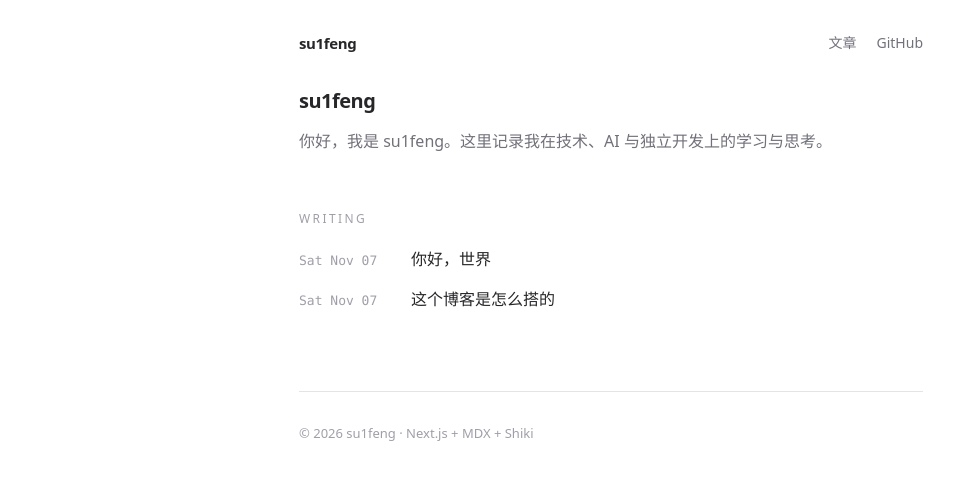
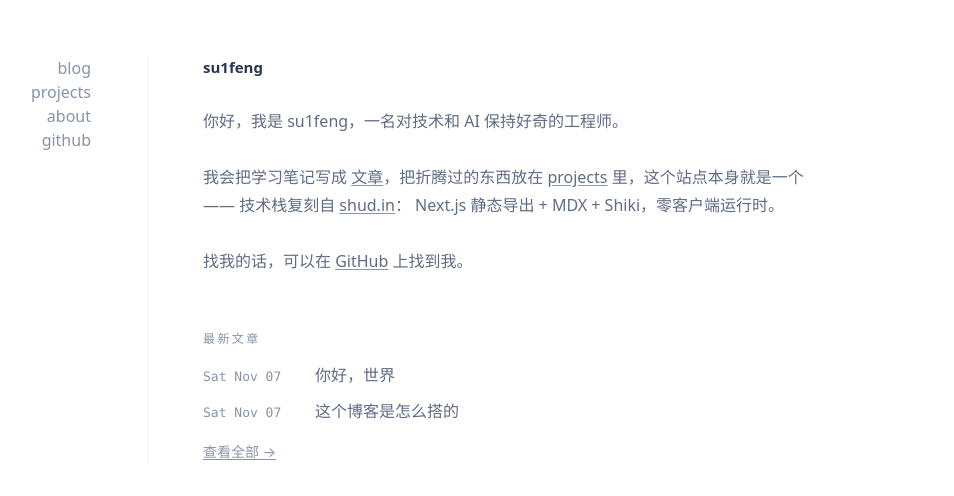
Before and after one commit to su1feng/su1feng.github.io, a Next.js app: page / in a window 1280 px wide. Shown: the top 496 px of the page, without its empty margins (29-983 px from the left). Built offline with nearby package versions, Linux system fonts and the light colour scheme.

Commit message:
refactor: shud.in layout — left-aligned flex + side nav + rurikon palette, add blog/projects/about pages

```diff
--- /dev/null
+++ b/app/about/page.tsx
@@ -0,0 +1,42 @@
+export const metadata = {
+  title: 'about',
+}
+
+export default function AboutPage() {
+  return (
+    <>
+      <h1 className="mb-7 text-[15px] font-semibold text-[var(--fg-strong)] text-balance">
+        about
+      </h1>
+
+      <p className="mt-7 leading-7">
+        我是 su1feng，工程师，关注 Web 开发、AI 工具链与独立开发。
+      </p>
+
+      <p className="mt-7 leading-7">
+        这个博客用来沉淀学习和思考——写下来的过程本身就是最好的复习。
+      </p>
+
+      <p className="mt-7 leading-7">
+        关于本站的技术实现，见文章
+        <a href="/posts/build-this-blog" className="underline underline-offset-2 decoration-[var(--fg-muted)] hover:decoration-[var(--fg-strong)]">
+          「这个博客是怎么搭的」
+        </a>
+        。
+      </p>
+
+      <p className="mt-7 leading-7">
+        联系方式：
+        <a
+          href="https://github.com/su1feng"
+          target="_blank"
+          rel="noreferrer"
+          className="underline underline-offset-2 decoration-[var(--fg-muted)] hover:decoration-[var(--fg-strong)]"
+        >
+          GitHub
+        </a>
+        。
+      </p>
+    </>
+  )
+}
--- /dev/null
+++ b/app/blog/page.tsx
@@ -0,0 +1,38 @@
+import Link from 'next/link'
+import { getAllPosts } from '@/lib/posts'
+
+export const metadata = {
+  title: 'blog',
+}
+
+export default function BlogPage() {
+  const posts = getAllPosts()
+
+  return (
+    <>
+      <h1 className="mb-7 text-[15px] font-semibold text-[var(--fg-strong)] text-balance">
+        blog
+      </h1>
+      <ul className="space-y-3">
+        {posts.map(({ slug, title, date, description }) => (
+          <li key={slug} className="flex items-baseline gap-4">
+            <time className="w-24 shrink-0 font-mono text-[13px] text-[var(--fg-muted)]">
+              {date}
+            </time>
+            <div>
+              <Link
+                href={`/posts/${slug}`}
+                className="underline-offset-2 hover:underline"
+              >
+                {title}
+              </Link>
+              {description && (
+                <p className="mt-0.5 text-sm text-[var(--fg-muted)]">{description}</p>
+              )}
+            </div>
+          </li>
+        ))}
+      </ul>
+    </>
+  )
+}
--- /dev/null
+++ b/app/components/nav.tsx
@@ -0,0 +1,44 @@
+'use client'
+
+import Link from 'next/link'
+import { usePathname } from 'next/navigation'
+
+const items = [
+  { href: '/blog', label: 'blog' },
+  { href: '/projects', label: 'projects' },
+  { href: '/about', label: 'about' },
+  { href: 'https://github.com/su1feng', label: 'github', external: true },
+]
+
+export function Nav() {
+  const pathname = usePathname()
+
+  return (
+    <nav className="w-full md:w-16 md:mr-6 lg:mr-10 xl:mr-14 shrink-0">
+      <ul className="mb-6 flex gap-3 justify-end lowercase md:mb-0 md:block md:sticky md:top-14 md:text-right">
+        {items.map(({ href, label, external }) => {
+          const active =
+            !external && (href === '/' ? pathname === '/' : pathname.startsWith(href))
+          return (
+            <li
+              key={href}
+              className={
+                active
+                  ? 'font-medium text-[var(--fg-strong)] -mx-2 px-2'
+                  : 'text-[var(--fg-muted)] hover:text-[var(--fg)] transition-colors -mx-2 px-2'
+              }
+            >
+              {external ? (
+                <a href={href} target="_blank" rel="noreferrer">
+                  {label}
+                </a>
+              ) : (
+                <Link href={href}>{label}</Link>
+              )}
+            </li>
+          )
+        })}
+      </ul>
+    </nav>
+  )
+}
--- a/app/globals.css
+++ b/app/globals.css
@@ -1,7 +1,36 @@
 @import "tailwindcss";
+
+/* ---- 瑠璃紺（rurikon）色板，参考 shud.in 的藏青基调 ---- */
+
+@theme {
+  --color-rurikon-200: #d7dee9;
+  --color-rurikon-300: #b8c4d6;
+  --color-rurikon-400: #8794ab;
+  --color-rurikon-500: #5f6c85;
+  --color-rurikon-600: #414e68;
+  --color-rurikon-800: #2b3450;
+  --color-rurikon-border: #e4e8ef;
+}
 
 :root {
   color-scheme: light dark;
+  --bg: #ffffff;
+  --fg-strong: #2b3450;
+  --fg: #5f6c85;
+  --fg-muted: #8794ab;
+  --border: #e4e8ef;
+  --code-bg: #f5f7fa;
+}
+
+@media (prefers-color-scheme: dark) {
+  :root {
+    --bg: #10131b;
+    --fg-strong: #c7d0e0;
+    --fg: #94a0b8;
+    --fg-muted: #5b6478;
+    --border: #232838;
+    --code-bg: #1a1f2c;
+  }
 }
 
 html {
@@ -9,27 +38,20 @@ html {
 }
 
 body {
-  background: #ffffff;
-  color: #27272a;
+  background: var(--bg);
+  color: var(--fg);
   -webkit-font-smoothing: antialiased;
   font-family:
-    ui-sans-serif, system-ui, -apple-system, "Segoe UI", Roboto,
+    ui-sans-serif, system-ui, -apple-system, "Segoe UI", Inter, Roboto,
     "Helvetica Neue", "PingFang SC", "Hiragino Sans GB", "Microsoft YaHei",
     sans-serif;
 }
 
-@media (prefers-color-scheme: dark) {
-  body {
-    background: #09090b;
-    color: #e4e4e7;
-  }
+::selection {
+  background: rgba(65, 78, 104, 0.15);
 }
 
-::selection {
-  background: rgba(39, 39, 42, 0.12);
-}
-
-/* ---- 文章排版（不引 typography 插件，保持零多余依赖） ---- */
+/* ---- 文章排版 ---- */
 
 .prose {
   font-size: 15.5px;
@@ -45,29 +67,25 @@ body {
   font-size: 1.3em;
   font-weight: 600;
   letter-spacing: -0.01em;
+  color: var(--fg-strong);
 }
 
 .prose h3 {
   margin: 1.8em 0 0.6em;
   font-size: 1.1em;
   font-weight: 600;
+  color: var(--fg-strong);
 }
 
 .prose a {
   color: inherit;
   text-decoration: underline;
-  text-underline-offset: 3px;
-  text-decoration-color: #a1a1aa;
+  text-underline-offset: 2px;
+  text-decoration-color: var(--fg-muted);
 }
 
 .prose a:hover {
-  text-decoration-color: #27272a;
-}
-
-@media (prefers-color-scheme: dark) {
-  .prose a:hover {
-    text-decoration-color: #e4e4e7;
-  }
+  text-decoration-color: var(--fg-strong);
 }
 
 .prose ul {
@@ -89,21 +107,15 @@ body {
 .prose blockquote {
   margin: 1.3em 0;
   padding-left: 1em;
-  border-left: 3px solid #d4d4d8;
-  color: #71717a;
-}
-
-@media (prefers-color-scheme: dark) {
-  .prose blockquote {
-    border-left-color: #3f3f46;
-    color: #a1a1aa;
-  }
+  border-left: 3px solid var(--border);
+  color: var(--fg-muted);
 }
 
 .prose code {
-  font-family: ui-monospace, "SF Mono", SFMono-Regular, Consolas, monospace;
+  font-family: ui-monospace, "SF Mono", SFMono-Regular, Consolas, "JetBrains Mono",
+    monospace;
   font-size: 0.86em;
-  background: #f4f4f5;
+  background: var(--code-bg);
   padding: 0.15em 0.4em;
   border-radius: 5px;
 }
@@ -126,13 +138,7 @@ body {
 .prose hr {
   margin: 2.5em 0;
   border: 0;
-  border-top: 1px solid #e4e4e7;
-}
-
-@media (prefers-color-scheme: dark) {
-  .prose hr {
-    border-top-color: #27272a;
-  }
+  border-top: 1px solid var(--border);
 }
 
 .prose img {
--- a/app/layout.tsx
+++ b/app/layout.tsx
@@ -1,5 +1,6 @@
 import type { Metadata } from 'next'
 import Link from 'next/link'
+import { Nav } from './components/nav'
 import './globals.css'
 
 export const metadata: Metadata = {
@@ -17,33 +18,23 @@ export default function RootLayout({
 }) {
   return (
     <html lang="zh-CN">
-      <body>
-        <div className="mx-auto max-w-2xl px-6">
-          <header className="flex items-center justify-between py-8 text-[15px]">
-            <Link
-              href="/"
-              className="font-semibold tracking-tight hover:opacity-60"
-            >
-              su1feng
-            </Link>
-            <nav className="flex items-center gap-5 text-sm text-zinc-500 dark:text-zinc-400">
-              <Link href="/" className="hover:text-zinc-900 dark:hover:text-zinc-100">
-                文章
-              </Link>
-              <a
-                href="https://github.com/su1feng"
-                target="_blank"
-                rel="noreferrer"
-                className="hover:text-zinc-900 dark:hover:text-zinc-100"
-              >
-                GitHub
-              </a>
-            </nav>
-          </header>
-          <main className="pb-20">{children}</main>
-          <footer className="border-t border-zinc-200 py-8 text-[13px] text-zinc-400 dark:border-zinc-800 dark:text-zinc-600">
-            © {new Date().getFullYear()} su1feng · Next.js + MDX + Shiki
-          </footer>
+      <body className="p-6 sm:p-10 md:p-14 antialiased">
+        <div className="flex flex-col md:flex-row">
+          {/* 左侧竖排导航（移动端为顶部横排） */}
+          <Nav />
+
+          {/* 内容列：flex-1 靠左，max-w-2xl —— shud.in 同款左对齐布局 */}
+          <main className="relative flex-1 max-w-2xl">
+            {/* nav 与内容之间的分隔线：桌面为竖线，移动端为横线 */}
+            <div
+              aria-hidden
+              className="absolute left-0 top-0 h-px w-full md:h-full md:w-px bg-[var(--border)] opacity-50"
+            />
+
+            <article className="pl-0 pt-6 md:pt-0 md:pl-6 lg:pl-10 xl:pl-14">
+              {children}
+            </article>
+          </main>
         </div>
       </body>
     </html>
--- a/app/page.tsx
+++ b/app/page.tsx
@@ -2,37 +2,54 @@ import Link from 'next/link'
 import { getAllPosts } from '@/lib/posts'
 
 export default function HomePage() {
-  const posts = getAllPosts()
+  const latest = getAllPosts().slice(0, 3)
 
   return (
-    <div className="space-y-14">
-      <section>
-        <h1 className="text-xl font-semibold tracking-tight">su1feng</h1>
-        <p className="mt-3 leading-7 text-zinc-500 dark:text-zinc-400">
-          你好，我是 su1feng。这里记录我在技术、AI 与独立开发上的学习与思考。
+    <>
+      <h1 className="mb-7 text-[15px] font-semibold text-[var(--fg-strong)] text-balance">
+        su1feng
+      </h1>
+
+      <p className="mt-7 leading-7">
+        你好，我是 su1feng，一名对技术和 AI 保持好奇的工程师。
       </p>
-      </section>
 
-      <section>
-        <h2 className="text-xs font-medium uppercase tracking-[0.2em] text-zinc-400 dark:text-zinc-600">
-          Writing
+      <p className="mt-7 leading-7">
+        我会把学习笔记写成 <Link href="/blog" className="underline underline-offset-2 decoration-[var(--fg-muted)] hover:decoration-[var(--fg-strong)]">文章</Link>，把折腾过的东西放在{' '}
+        <Link href="/projects" className="underline underline-offset-2 decoration-[var(--fg-muted)] hover:decoration-[var(--fg-strong)]">projects</Link> 里，这个站点本身就是一个——
+        技术栈复刻自 <a href="https://shud.in" target="_blank" rel="noreferrer" className="underline underline-offset-2 decoration-[var(--fg-muted)] hover:decoration-[var(--fg-strong)]">shud.in</a>：
+        Next.js 静态导出 + MDX + Shiki，零客户端运行时。
+      </p>
+
+      <p className="mt-7 leading-7">
+        找我的话，可以在{' '}
+        <a href="https://github.com/su1feng" target="_blank" rel="noreferrer" className="underline underline-offset-2 decoration-[var(--fg-muted)] hover:decoration-[var(--fg-strong)]">GitHub</a>{' '}
+        上找到我。
+      </p>
+
+      <h2 className="mt-14 mb-4 text-xs font-medium uppercase tracking-[0.2em] text-[var(--fg-muted)]">
+        最新文章
       </h2>
-        <ul className="mt-5 space-y-4">
-          {posts.map(({ slug, title, date }) => (
+      <ul className="space-y-3">
+        {latest.map(({ slug, title, date }) => (
           <li key={slug} className="flex items-baseline gap-4">
-              <time className="w-24 shrink-0 font-mono text-[13px] text-zinc-400 dark:text-zinc-600">
+            <time className="w-24 shrink-0 font-mono text-[13px] text-[var(--fg-muted)]">
               {date}
             </time>
-              <Link
-                href={`/posts/${slug}`}
-                className="underline-offset-4 hover:underline"
-              >
+            <Link href={`/posts/${slug}`} className="underline-offset-2 hover:underline">
               {title}
             </Link>
           </li>
         ))}
       </ul>
-      </section>
-    </div>
+      <p className="mt-4">
+        <Link
+          href="/blog"
+          className="text-sm text-[var(--fg-muted)] underline underline-offset-2 decoration-[var(--fg-muted)] hover:decoration-[var(--fg-strong)]"
+        >
+          查看全部 →
+        </Link>
+      </p>
+    </>
   )
 }
--- /dev/null
+++ b/app/projects/page.tsx
@@ -0,0 +1,48 @@
+import Link from 'next/link'
+
+export const metadata = {
+  title: 'projects',
+}
+
+const projects = [
+  {
+    name: 'su1feng.github.io',
+    description:
+      '你正在看的这个站点。Next.js 静态导出 + MDX + Shiki 双主题高亮，技术栈复刻自 shud.in，零客户端运行时。',
+    href: 'https://github.com/su1feng/su1feng.github.io',
+  },
+  {
+    name: 'Coming soon',
+    description: '下一个折腾中的东西，敬请期待。',
+    href: null,
+  },
+]
+
+export default function ProjectsPage() {
+  return (
+    <>
+      <h1 className="mb-7 text-[15px] font-semibold text-[var(--fg-strong)] text-balance">
+        projects
+      </h1>
+      <ul className="space-y-6">
+        {projects.map(({ name, description, href }) => (
+          <li key={name}>
+            {href ? (
+              <a
+                href={href}
+                target="_blank"
+                rel="noreferrer"
+                className="font-medium text-[var(--fg-strong)] underline underline-offset-2 decoration-[var(--fg-muted)] hover:decoration-[var(--fg-strong)]"
+              >
+                {name}
+              </a>
+            ) : (
+              <span className="font-medium text-[var(--fg-strong)]">{name}</span>
+            )}
+            <p className="mt-1 leading-7 text-[var(--fg)]">{description}</p>
+          </li>
+        ))}
+      </ul>
+    </>
+  )
+}
```
Lines whose indentation alone changed are shown as unchanged.
